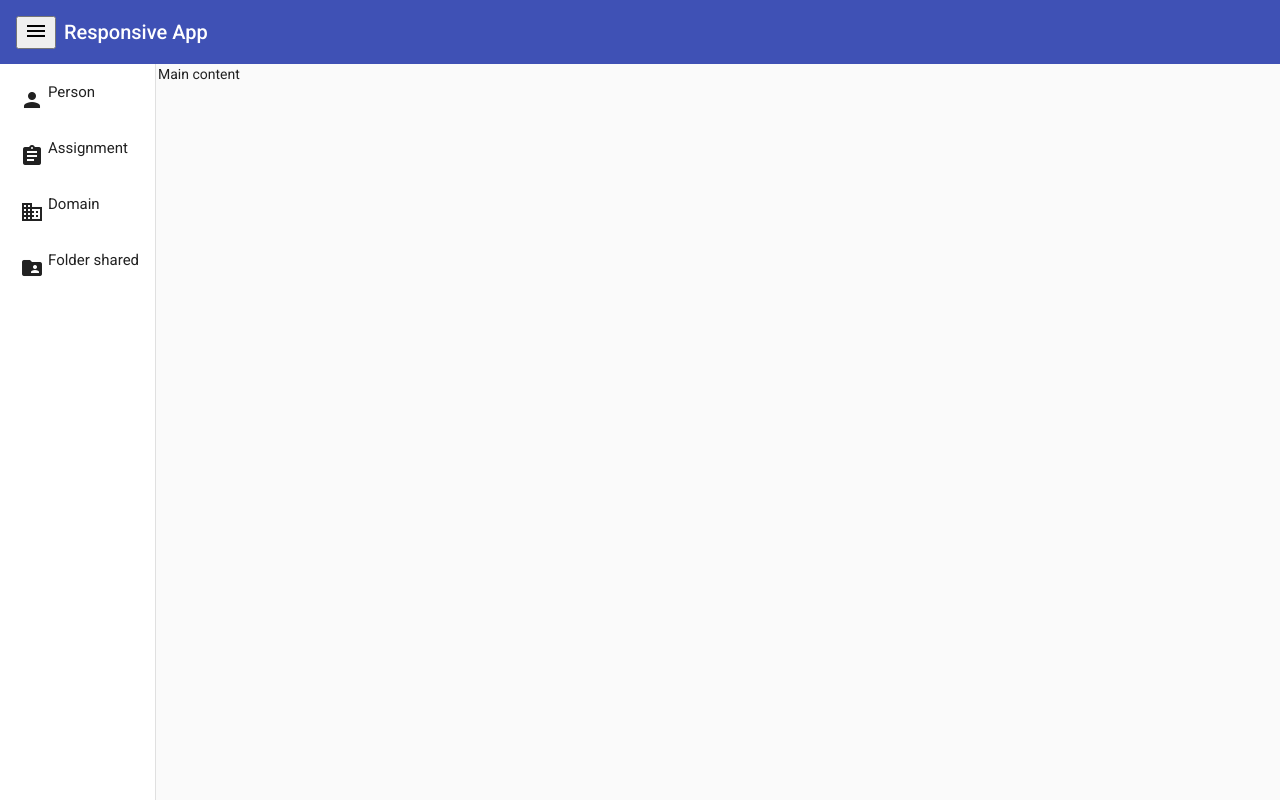
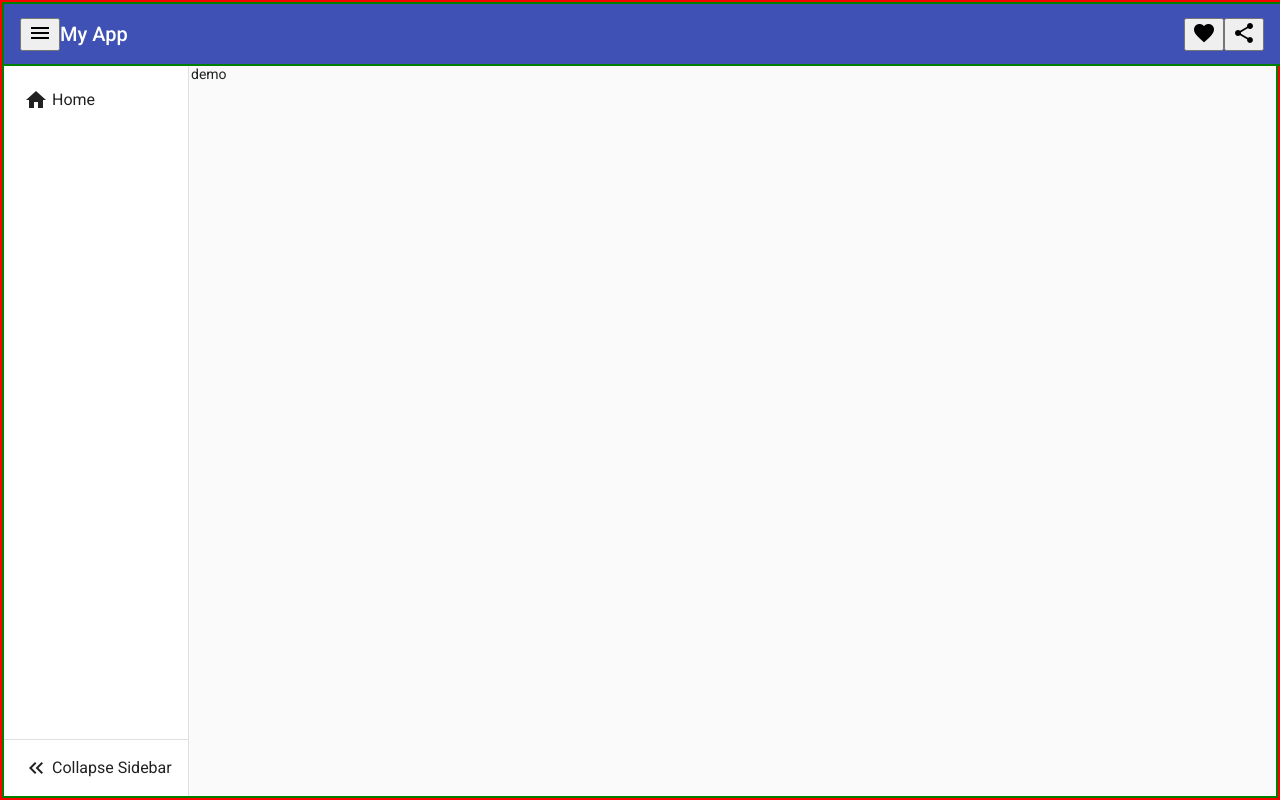
Before and after one commit to muralitharan805/angular_practice, an Angular app: page / in a window 1280 px wide. Built offline with nearby package versions, Linux system fonts and the light colour scheme.

Commit message:
basic side nav header

```diff
--- a/src/app/app.component.html
+++ b/src/app/app.component.html
@@ -1,31 +1,77 @@
-<div class="example-container">
-  <mat-toolbar color="primary" class="example-toolbar">
-    <button mat-icon-button (click)="snav.toggle()">
+<div class="main">
+  <mat-toolbar color="primary" class="header-nav">
+    <button
+      mat-icon-button
+      class="example-icon"
+      aria-label="Example icon-button with menu icon"
+      (click)="sidenav.toggle()"
+    >
       <mat-icon>menu</mat-icon>
     </button>
-    <h1 class="example-app-name">Responsive App</h1>
+    <span>My App</span>
+    <span class="header-nav-spacer"></span>
+    <button
+      mat-icon-button
+      class="example-icon favorite-icon"
+      aria-label="Example icon-button with heart icon"
+    >
+      <mat-icon>favorite</mat-icon>
+    </button>
+    <button
+      mat-icon-button
+      class="example-icon"
+      aria-label="Example icon-button with share icon"
+    >
+      <mat-icon>share</mat-icon>
+    </button>
   </mat-toolbar>
-  <mat-sidenav-container class="example-sidenav-container">
-    <mat-sidenav #snav mode="side" opened>
-      <mat-nav-list>
-        <mat-list-item>
-          <mat-icon mat-list-icon>person</mat-icon>
-          <h4>Person</h4>
-        </mat-list-item>
-        <mat-list-item>
-          <mat-icon mat-list-icon>assignment</mat-icon>
-          <h4>Assignment</h4>
-        </mat-list-item>
-        <mat-list-item>
-          <mat-icon mat-list-icon>domain</mat-icon>
-          <h4>Domain</h4>
-        </mat-list-item>
-        <mat-list-item>
-          <mat-icon mat-list-icon>folder_shared</mat-icon>
-          <h4>Folder shared</h4>
-        </mat-list-item>
-      </mat-nav-list>
+  <mat-sidenav-container class="side-nav-container" style="margin-top: 60px">
+    <mat-sidenav #sidenav mode="side" opened>
+      <div class="side-nav">
+        <mat-nav-list role="list">
+          <mat-list-item>
+            <mat-icon class="sidenav-menu-icon" mat-list-icon>home</mat-icon>
+            <div [ngClass]="isCollapse ? 'sidenav-menu-name' : ''">Home</div>
+          </mat-list-item>
+        </mat-nav-list>
+        <div class="header-nav-spacer"></div>
+        <mat-nav-list>
+          <mat-divider></mat-divider>
+
+          <mat-list-item>
+            <!-- <ng-container
+              *ngIf="isCollapse; then thenTemplate; else elseTemplate"
+            ></ng-container>
+            <ng-template #thenTemplate>
+              <mat-icon class="sidenav-menu-icon" mat-list-icon
+                >keyboard_double_arrow_right</mat-icon
+              >
+            </ng-template>
+            <ng-template #elseTemplate>
+
+            </ng-template> -->
+            <div class="side-nav-collapse" (click)="onCollapse()">
+              <ng-container
+                *ngIf="isCollapse; then thenTemplate; else elseTemplate"
+              ></ng-container>
+              <ng-template #thenTemplate>
+                <mat-icon class="sidenav-menu-icon" mat-list-icon
+                  >keyboard_double_arrow_right</mat-icon
+                >
+              </ng-template>
+              <ng-template #elseTemplate>
+                <mat-icon class="sidenav-menu-icon" mat-list-icon
+                  >keyboard_double_arrow_left</mat-icon
+                >
+              </ng-template>
+              <div [ngClass]="isCollapse ? 'sidenav-menu-name' : ''">
+                Collapse Sidebar
+              </div>
+            </div>
+          </mat-list-item>
+        </mat-nav-list>
+      </div>
     </mat-sidenav>
-    <mat-sidenav-content>Main content</mat-sidenav-content>
+    <mat-sidenav-content> demo </mat-sidenav-content>
   </mat-sidenav-container>
 </div>
--- a/src/app/app.component.scss
+++ b/src/app/app.component.scss
@@ -1,23 +1,43 @@
-.example-container {
+.main {
+  border: 2px solid red;
   position: absolute;
   top: 0;
   bottom: 0;
   left: 0;
   right: 0;
-  background: #eee;
   display: flex;
   flex-direction: column;
 }
 
-.example-sidenav-container {
+.side-nav-container {
+  border: 2px solid green;
   flex: 1;
 }
-.example-is-mobile .example-toolbar {
-  position: fixed;
-  /* Make sure the toolbar will stay on top of the content as it scrolls past. */
-  z-index: 2;
+.side-nav {
+  display: flex;
+  flex-direction: column;
+  height: inherit;
+  width: inherit;
+}
+.side-nav-collapse {
+  display: flex;
+  justify-content: center;
+  align-items: center;
+}
+.sidenav-menu-name {
+  display: none;
+  visibility: hidden;
+}
+.test {
+  border: 2px solid green;
+  align-self: center;
 }
 
-h1.example-app-name {
-  margin-left: 8px;
+.header-nav {
+  border: 2px solid green;
+  position: fixed;
+  z-index: 1000;
 }
+.header-nav-spacer {
+  flex: 1 1 auto;
+}
--- a/src/app/app.component.ts
+++ b/src/app/app.component.ts
@@ -1,4 +1,9 @@
+import { FlatTreeControl } from '@angular/cdk/tree';
 import { Component } from '@angular/core';
+import {
+  MatTreeFlatDataSource,
+  MatTreeFlattener,
+} from '@angular/material/tree';
 
 @Component({
   selector: 'app-root',
@@ -7,4 +12,12 @@ import { Component } from '@angular/core';
 })
 export class AppComponent {
   title = 'angular_practice';
+
+  isMenuClick = true;
+  isCollapse = false;
+
+  onCollapse() {
+    this.isCollapse = !this.isCollapse;
+  }
+  constructor() {}
 }
--- a/src/app/app.module.ts
+++ b/src/app/app.module.ts
@@ -6,9 +6,10 @@ import { AppComponent } from './app.component';
 import { BrowserAnimationsModule } from '@angular/platform-browser/animations';
 import { MatSidenavModule } from '@angular/material/sidenav';
 import { MaterialModule } from './material/material.module';
+import { Test1Component } from './test1/test1.component';
 
 @NgModule({
-  declarations: [AppComponent],
+  declarations: [AppComponent, Test1Component],
   imports: [
     BrowserModule,
     AppRoutingModule,
--- a/src/app/material/material.module.ts
+++ b/src/app/material/material.module.ts
@@ -5,6 +5,8 @@ import { MatToolbarModule } from '@angular/material/toolbar';
 import { MatIconModule } from '@angular/material/icon';
 import { MatMenuModule } from '@angular/material/menu';
 import { MatListModule } from '@angular/material/list';
+import { MatCardModule } from '@angular/material/card';
+import { MatTreeModule } from '@angular/material/tree';
 
 @NgModule({
   declarations: [],
@@ -15,6 +17,8 @@ import { MatListModule } from '@angular/material/list';
     MatIconModule,
     MatMenuModule,
     MatListModule,
+    MatCardModule,
+    MatTreeModule,
   ],
   exports: [
     CommonModule,
@@ -23,6 +27,8 @@ import { MatListModule } from '@angular/material/list';
     MatIconModule,
     MatMenuModule,
     MatListModule,
+    MatCardModule,
+    MatTreeModule,
   ],
 })
 export class MaterialModule {}
--- /dev/null
+++ b/src/app/test1/test1.component.html
@@ -0,0 +1,41 @@
+<mat-sidenav-container fullscreen>
+  <mat-sidenav
+    #sidenav
+    mode="side"
+    class="example-sidenav"
+    [ngStyle]="{ 'width.em': sidenavWidth }"
+    opened="true"
+    (mouseenter)="increase()"
+    (mouseleave)="decrease()"
+  >
+    <mat-nav-list>
+      <mat-list-item routerLink="1" routerLinkActive="active">
+        <mat-icon mat-list-icon>link</mat-icon>
+        <div fxFlex="10"></div>
+        <div *ngIf="sidenavWidth > 6" class="sidenav-item">
+          <h5>Component 1</h5>
+        </div>
+      </mat-list-item>
+
+      <mat-list-item routerLink="2" routerLinkActive="active">
+        <mat-icon mat-list-icon>face</mat-icon>
+        <div fxFlex="10"></div>
+        <div *ngIf="sidenavWidth > 6" class="sidenav-item">
+          <h5>Component 2</h5>
+        </div>
+      </mat-list-item>
+
+      <mat-list-item routerLink="3" routerLinkActive="active">
+        <mat-icon mat-list-icon>home</mat-icon>
+        <div fxFlex="10"></div>
+        <div *ngIf="sidenavWidth > 6" class="sidenav-item">
+          <h5>Component 3</h5>
+        </div>
+      </mat-list-item>
+    </mat-nav-list>
+  </mat-sidenav>
+
+  <div class="example-sidenav-content">
+    <router-outlet></router-outlet>
+  </div>
+</mat-sidenav-container>
--- /dev/null
+++ b/src/app/test1/test1.component.scss
@@ -0,0 +1,22 @@
+.example-sidenav-content {
+  display: flex;
+  height: 100vh;
+  align-items: center;
+  justify-content: center;
+}
+
+.example-sidenav {
+  background-color: #0747a6;
+}
+.active {
+  background-color: rgba(9, 30, 66, 0.25);
+}
+
+.sidenav-item {
+  color: white;
+  font-size: 20px;
+}
+
+mat-icon {
+  color: white;
+}
--- /dev/null
+++ b/src/app/test1/test1.component.ts
@@ -0,0 +1,26 @@
+import { Component, OnInit } from '@angular/core';
+import { Router } from '@angular/router';
+
+@Component({
+  selector: 'app-test1',
+  templateUrl: './test1.component.html',
+  styleUrls: ['./test1.component.scss'],
+})
+export class Test1Component implements OnInit {
+  ngOnInit(): void {
+    throw new Error('Method not implemented.');
+  }
+
+  sidenavWidth = 4;
+
+  constructor(private router: Router) {}
+
+  increase() {
+    this.sidenavWidth = 15;
+    console.log('increase sidenav width');
+  }
+  decrease() {
+    this.sidenavWidth = 4;
+    console.log('decrease sidenav width');
+  }
+}
--- a/src/styles.scss
+++ b/src/styles.scss
@@ -1,7 +1,6 @@
-
 // Custom Theming for Angular Material
 // For more information: https://material.angular.io/guide/theming
-@use '@angular/material' as mat;
+@use "@angular/material" as mat;
 // Plus imports for other components in your app.
 
 // Include the common styles for Angular Material. We include this here so that you only
@@ -13,20 +12,27 @@
 // (imported above). For each palette, you can optionally specify a default, lighter, and darker
 // hue. Available color palettes: https://material.io/design/color/
 $angular_practice-primary: mat.define-palette(mat.$indigo-palette);
-$angular_practice-accent: mat.define-palette(mat.$pink-palette, A200, A100, A400);
+$angular_practice-accent: mat.define-palette(
+  mat.$pink-palette,
+  A200,
+  A100,
+  A400
+);
 
 // The warn palette is optional (defaults to red).
 $angular_practice-warn: mat.define-palette(mat.$red-palette);
 
 // Create the theme object. A theme consists of configurations for individual
 // theming systems such as "color" or "typography".
-$angular_practice-theme: mat.define-light-theme((
-  color: (
-    primary: $angular_practice-primary,
-    accent: $angular_practice-accent,
-    warn: $angular_practice-warn,
+$angular_practice-theme: mat.define-light-theme(
+  (
+    color: (
+      primary: $angular_practice-primary,
+      accent: $angular_practice-accent,
+      warn: $angular_practice-warn,
+    ),
   )
-));
+);
 
 // Include theme styles for core and each component used in your app.
 // Alternatively, you can import and @include the theme mixins for each component
@@ -35,5 +41,27 @@ $angular_practice-theme: mat.define-light-theme((
 
 /* You can add global styles to this file, and also import other style files */
 
-html, body { height: 100%; }
-body { margin: 0; font-family: Roboto, "Helvetica Neue", sans-serif; }
+html,
+body {
+  height: 100%;
+}
+body {
+  margin: 0;
+  font-family: Roboto, "Helvetica Neue", sans-serif;
+}
+
+// .sidenav-width {
+//   width: 200px;
+// }
+
+// .sidenav-width {
+//   width: 100px;
+// }
+
+.sidenav-width {
+  width: 200px;
+}
+
+.sidenavicon-width {
+  width: 100px;
+}
```
Also changed, not shown: 1 other file (tests, documents, lock files or other folders).
